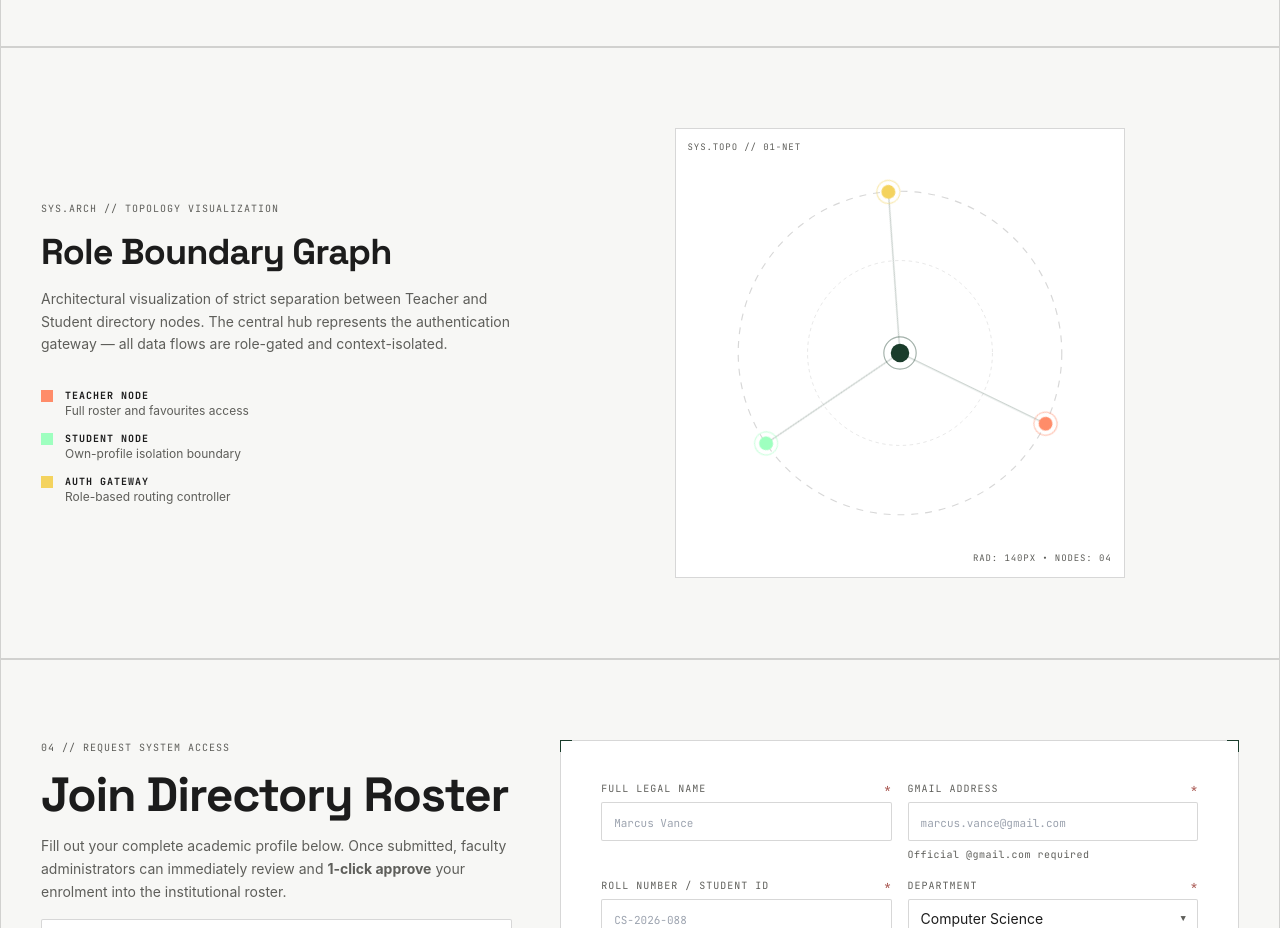
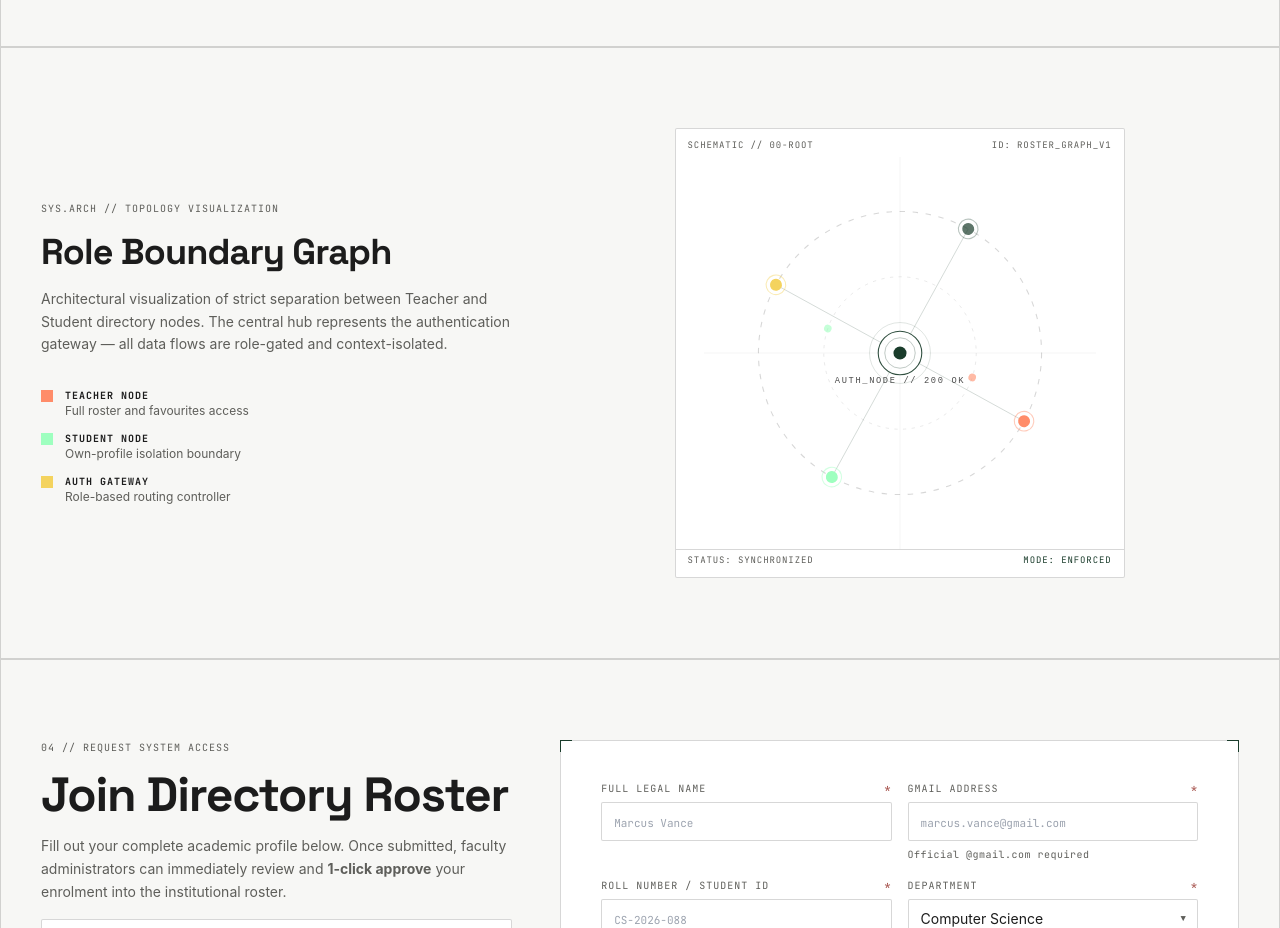
Before and after one commit to harshanth0112/student-management-system, a React (Vite) app: page / in a window 1280 px wide. Shown: the part 2980-3908 px from the top of the page. Built offline with nearby package versions, Linux system fonts and the light colour scheme; a web font is replaced by a local one.

Commit message:
fix: rebuild NetworkTopologyGraph to match schematic design (labels, pulse, 4-node orbit)

```diff
--- a/src/components/ui/NetworkTopologyGraph.jsx
+++ b/src/components/ui/NetworkTopologyGraph.jsx
@@ -1,87 +1,165 @@
-import React from 'react';
+import React, { useEffect, useRef } from 'react';
 
 /**
  * NetworkTopologyGraph
- * Abstract SVG visualization of a design system / student directory network.
- * - Circular container (max-width 450px) with 1px border.
- * - Central 16px solid forest green node (var(--color-primary)).
- * - Three orbiting nodes on dashed paths (140px radius) connected with 0.2 opacity lines.
- * - Linear 20s infinite rotation (stops under prefers-reduced-motion).
+ * Technical blueprint-style SVG network visualization.
+ * Central AUTH_NODE with rotating orbiting student nodes.
+ * Labels: SCHEMATIC // 00-ROOT, ID: ROSTER_GRAPH_V1
+ * Status bar: STATUS: SYNCHRONIZED | MODE: ENFORCED
+ * Respects prefers-reduced-motion.
  */
 export function NetworkTopologyGraph({ className = '' }) {
+  const outerGroupRef = useRef(null);
+  const innerGroupRef = useRef(null);
+
+  useEffect(() => {
+    const mediaQuery = window.matchMedia('(prefers-reduced-motion: reduce)');
+    if (mediaQuery.matches) return;
+
+    let angle = 0;
+    let angleInner = 0;
+    let rafId;
+
+    const animate = () => {
+      angle += 0.3;
+      angleInner -= 0.18;
+      if (outerGroupRef.current) {
+        outerGroupRef.current.setAttribute(
+          'transform',
+          `rotate(${angle}, 180, 180)`
+        );
+      }
+      if (innerGroupRef.current) {
+        innerGroupRef.current.setAttribute(
+          'transform',
+          `rotate(${angleInner}, 180, 180)`
+        );
+      }
+      rafId = requestAnimationFrame(animate);
+    };
+
+    rafId = requestAnimationFrame(animate);
+    return () => cancelAnimationFrame(rafId);
+  }, []);
+
   return (
     <div
-      className={`relative w-full max-w-[450px] aspect-square mx-auto border-hairline border-border bg-surface p-4 flex items-center justify-center overflow-hidden ${className}`}
-      aria-label="Network Topology Visualization"
+      className={`relative w-full max-w-[450px] aspect-square mx-auto border-hairline border-border bg-surface overflow-hidden flex flex-col ${className}`}
+      style={{ borderRadius: '2px' }}
+      aria-label="Network Topology Visualization — AUTH_NODE Roster Graph"
+      role="img"
     >
-      {/* Background blueprint coordinate markings */}
-      <div className="absolute top-3 left-3 font-mono text-[9px] uppercase tracking-widest text-muted">
-        SYS.TOPO // 01-NET
-      </div>
-      <div className="absolute bottom-3 right-3 font-mono text-[9px] uppercase tracking-widest text-muted">
-        RAD: 140PX • NODES: 04
+      {/* Header bar */}
+      <div className="flex items-center justify-between px-3 pt-2.5 pb-1 shrink-0">
+        <span className="font-mono text-[9px] uppercase tracking-widest text-muted">
+          SCHEMATIC // 00-ROOT
+        </span>
+        <span className="font-mono text-[9px] uppercase tracking-widest text-muted">
+          ID: ROSTER_GRAPH_V1
+        </span>
       </div>
 
-      <svg className="w-full h-full" viewBox="0 0 360 360">
-        {/* Dashed outer orbit ring */}
+      {/* SVG canvas */}
+      <div className="flex-1 relative flex items-center justify-center">
+        <svg
+          className="w-full h-full absolute inset-0"
+          viewBox="0 0 360 360"
+          preserveAspectRatio="xMidYMid meet"
+        >
+          {/* Grid crosshairs */}
+          <line x1="180" y1="0" x2="180" y2="360" stroke="var(--color-border)" strokeWidth="0.5" opacity="0.5" />
+          <line x1="0" y1="180" x2="360" y2="180" stroke="var(--color-border)" strokeWidth="0.5" opacity="0.5" />
+
+          {/* Outer dashed orbit ring */}
           <circle
             cx="180"
             cy="180"
-          r="140"
+            r="130"
             fill="none"
             stroke="var(--color-border)"
             strokeWidth="1"
-          strokeDasharray="6 6"
+            strokeDasharray="5 7"
           />
 
-        {/* Inner secondary orbit ring */}
+          {/* Inner dashed orbit ring */}
           <circle
             cx="180"
             cy="180"
-          r="80"
+            r="70"
             fill="none"
             stroke="var(--color-border)"
             strokeWidth="0.5"
-          strokeDasharray="3 3"
+            strokeDasharray="3 5"
           />
 
-        {/* Central Node (16px) */}
-        <circle
-          cx="180"
-          cy="180"
-          r="8"
-          fill="var(--color-primary)"
-        />
-        <circle
-          cx="180"
-          cy="180"
-          r="14"
-          fill="none"
-          stroke="var(--color-primary)"
-          strokeWidth="1"
-          opacity="0.4"
-        />
+          {/* Outer orbital group — 4 nodes, counter-clockwise */}
+          <g ref={outerGroupRef}>
+            {/* Connector lines */}
+            <line x1="180" y1="180" x2="180" y2="50"  stroke="var(--color-primary)" strokeWidth="0.75" opacity="0.2" />
+            <line x1="180" y1="180" x2="310" y2="180" stroke="var(--color-primary)" strokeWidth="0.75" opacity="0.2" />
+            <line x1="180" y1="180" x2="180" y2="310" stroke="var(--color-primary)" strokeWidth="0.75" opacity="0.2" />
+            <line x1="180" y1="180" x2="50"  y2="180" stroke="var(--color-primary)" strokeWidth="0.75" opacity="0.2" />
 
-        {/* Rotating Orbiting Group (20s linear, disabled under reduced motion) */}
-        <g className="animate-orbit origin-center" style={{ transformOrigin: '180px 180px' }}>
-          {/* Connector lines from center to orbiting nodes at 0.2 opacity */}
-          <line x1="180" y1="180" x2="180" y2="40" stroke="var(--color-primary)" strokeWidth="1" opacity="0.25" />
-          <line x1="180" y1="180" x2="301" y2="250" stroke="var(--color-primary)" strokeWidth="1" opacity="0.25" />
-          <line x1="180" y1="180" x2="59" y2="250" stroke="var(--color-primary)" strokeWidth="1" opacity="0.25" />
+            {/* Node TOP — Coral */}
+            <circle cx="180" cy="50"  r="5.5" fill="var(--color-accent-coral)" />
+            <circle cx="180" cy="50"  r="9"   fill="none" stroke="var(--color-accent-coral)" strokeWidth="1" opacity="0.45" />
 
-          {/* Node 1 (Top) - Coral Accent */}
-          <circle cx="180" cy="40" r="6" fill="var(--color-accent-coral)" />
-          <circle cx="180" cy="40" r="10" fill="none" stroke="var(--color-accent-coral)" strokeWidth="1" opacity="0.5" />
+            {/* Node RIGHT — Mint */}
+            <circle cx="310" cy="180" r="5.5" fill="var(--color-accent-mint)" />
+            <circle cx="310" cy="180" r="9"   fill="none" stroke="var(--color-accent-mint)" strokeWidth="1" opacity="0.45" />
 
-          {/* Node 2 (Bottom Right) - Mint Accent */}
-          <circle cx="301" cy="250" r="6" fill="var(--color-accent-mint)" />
-          <circle cx="301" cy="250" r="10" fill="none" stroke="var(--color-accent-mint)" strokeWidth="1" opacity="0.5" />
+            {/* Node BOTTOM — Gold */}
+            <circle cx="180" cy="310" r="5.5" fill="var(--color-accent-gold)" />
+            <circle cx="180" cy="310" r="9"   fill="none" stroke="var(--color-accent-gold)" strokeWidth="1" opacity="0.45" />
 
-          {/* Node 3 (Bottom Left) - Gold Accent */}
-          <circle cx="59" cy="250" r="6" fill="var(--color-accent-gold)" />
-          <circle cx="59" cy="250" r="10" fill="none" stroke="var(--color-accent-gold)" strokeWidth="1" opacity="0.5" />
+            {/* Node LEFT — Primary */}
+            <circle cx="50"  cy="180" r="5.5" fill="var(--color-primary)" opacity="0.7" />
+            <circle cx="50"  cy="180" r="9"   fill="none" stroke="var(--color-primary)" strokeWidth="1" opacity="0.3" />
           </g>
+
+          {/* Inner orbital group — 2 small nodes, faster */}
+          <g ref={innerGroupRef}>
+            <circle cx="180" cy="110" r="3.5" fill="var(--color-accent-mint)" opacity="0.6" />
+            <circle cx="180" cy="250" r="3.5" fill="var(--color-accent-coral)" opacity="0.6" />
+          </g>
+
+          {/* Central node */}
+          <circle cx="180" cy="180" r="20" fill="var(--color-surface)" stroke="var(--color-primary)" strokeWidth="1" opacity="0.9" />
+          <circle cx="180" cy="180" r="14" fill="var(--color-surface)" stroke="var(--color-primary)" strokeWidth="0.5" opacity="0.5" />
+          <circle cx="180" cy="180" r="6"  fill="var(--color-primary)" />
+
+          {/* Center label */}
+          <text
+            x="180"
+            y="208"
+            textAnchor="middle"
+            fontFamily="monospace"
+            fontSize="8"
+            letterSpacing="1.5"
+            fill="var(--color-foreground)"
+            opacity="0.7"
+            style={{ userSelect: 'none' }}
+          >
+            AUTH_NODE // 200 OK
+          </text>
+
+          {/* Pulse ring (static, simulates ping) */}
+          <circle cx="180" cy="180" r="28" fill="none" stroke="var(--color-primary)" strokeWidth="0.5" opacity="0.25">
+            <animate attributeName="r" values="22;36;22" dur="3s" repeatCount="indefinite" />
+            <animate attributeName="opacity" values="0.3;0;0.3" dur="3s" repeatCount="indefinite" />
+          </circle>
         </svg>
+      </div>
+
+      {/* Status bar */}
+      <div className="flex items-center justify-between px-3 pb-2.5 pt-1 shrink-0 border-t border-border/40">
+        <span className="font-mono text-[9px] uppercase tracking-widest text-muted">
+          STATUS: SYNCHRONIZED
+        </span>
+        <span className="font-mono text-[9px] uppercase tracking-widest text-primary">
+          MODE: ENFORCED
+        </span>
+      </div>
     </div>
   );
 }
```
Lines whose indentation alone changed are shown as unchanged.
